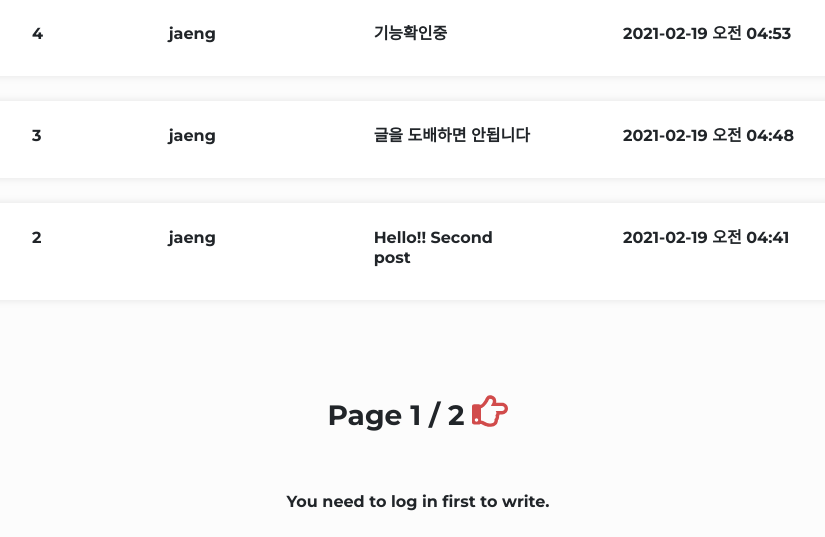
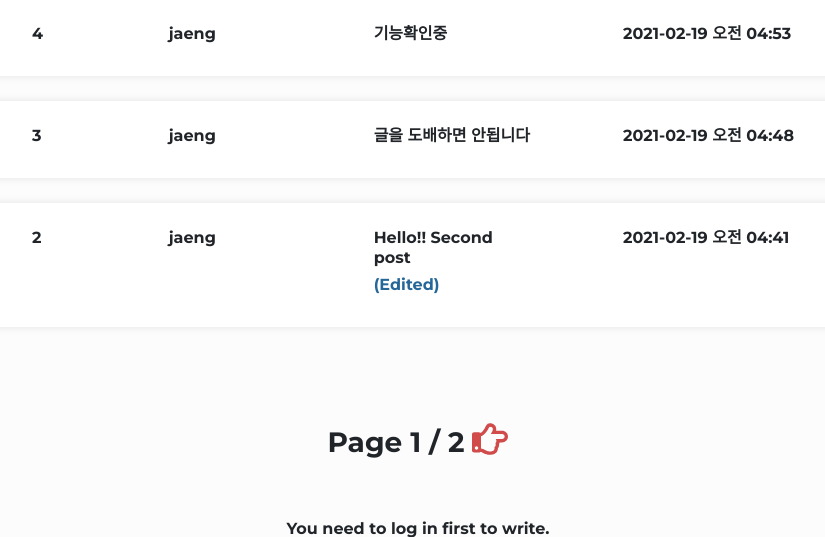
Before and after one commit to multicampus-Bigdata-mukjagolmok/Multicampus-Bigdata-Mukjagolmok, a Django app: page /board/ in a window 1280 px wide. Shown: the part 1223-1760 px from the top of the page, without its empty margins (222-1047 px from the left). Run offline with Django 3.2, Linux system fonts and the light colour scheme; data comes from the database, SQL or seed files in the repository; both versions use the stored data as it was after the commit; some libraries are stand-ins or nearby versions.

Commit message:
add (edited) on board

```diff
--- a/mukja/templates/board.html
+++ b/mukja/templates/board.html
@@ -45,7 +45,11 @@
         <li class="table-row clicktoload" style="cursor: pointer;">
             <div class="col col-1" data-label="ID"><h6>{{ article.id }}</h6></div>
             <div class="col col-2" data-label="author"><h6>{{ article.author }}</h6></div>
-            <div class="col col-3" data-label="title"><h6>{{ article.title }}</h6></div>
+            <div class="col col-3" data-label="title"><h6>{{ article.title }}</h6>
+                {% if article.edited_or_not %}
+                <h6 style="color: #256799;">{{ article.edited_or_not }}</h6>
+                {% endif %}
+            </div>
             <div class="col col-4" data-label="created" style="padding: 0px;"><h6>{{ article.created|date:"Y-m-d A h:i" }}</h6></div>
         </li>
         <div id="show{{ article.id }}" class="hidden" style="padding: 20px 150px; display: block; border: 1px; background-color: white; border-radius: 30px; margin: 0 0 20px 0px; border: 2px dashed #d7e3fa;">
--- a/mukja/views.py
+++ b/mukja/views.py
@@ -166,6 +166,7 @@ def board_edit(request, pk):
         data = Board.objects.get(pk=pk)
         data.title = request.POST['title']
         data.text = request.POST['text']
+        data.edited_or_not = "(Edited)"
         if data.title=="" or data.text=="":
             msg = "Either Title or Content is Empty."
             context = {'msg': msg}
```
Also changed, not shown: db.sqlite3.
